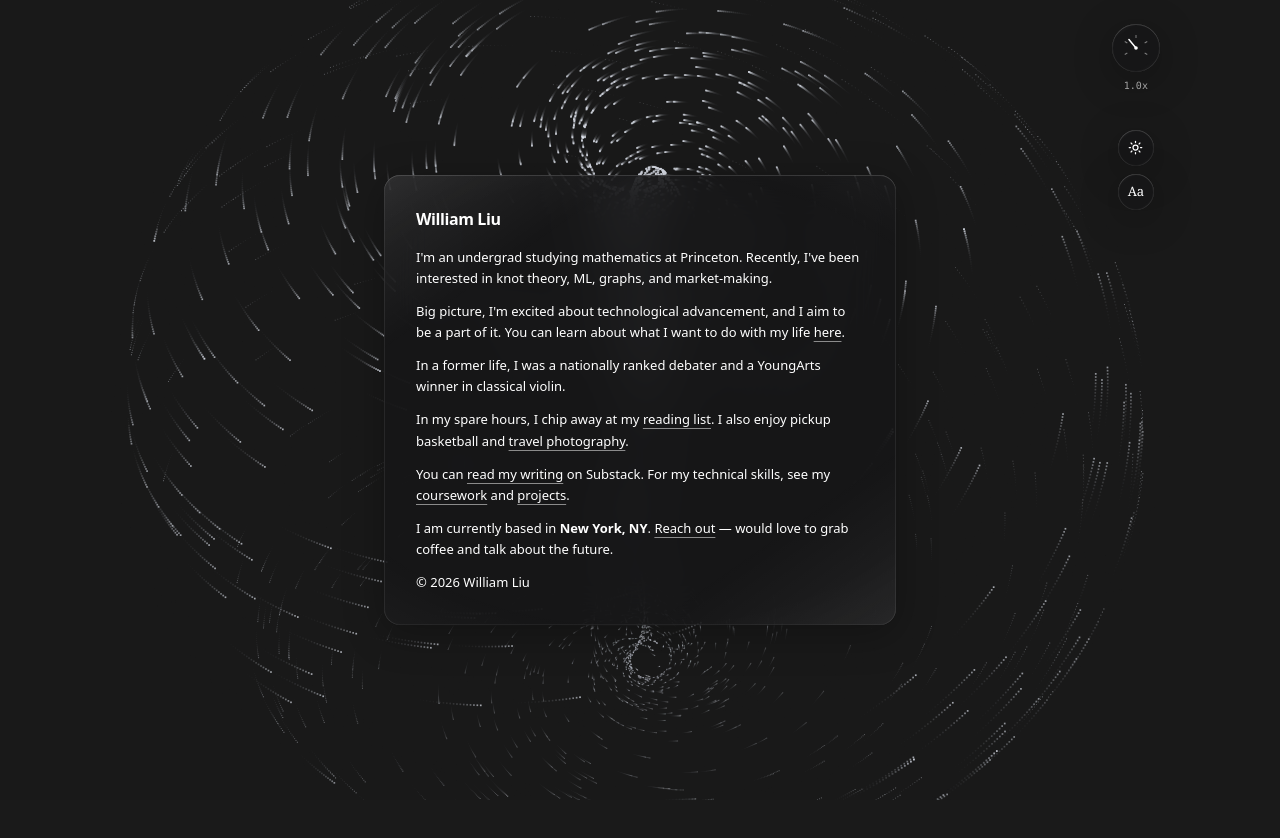
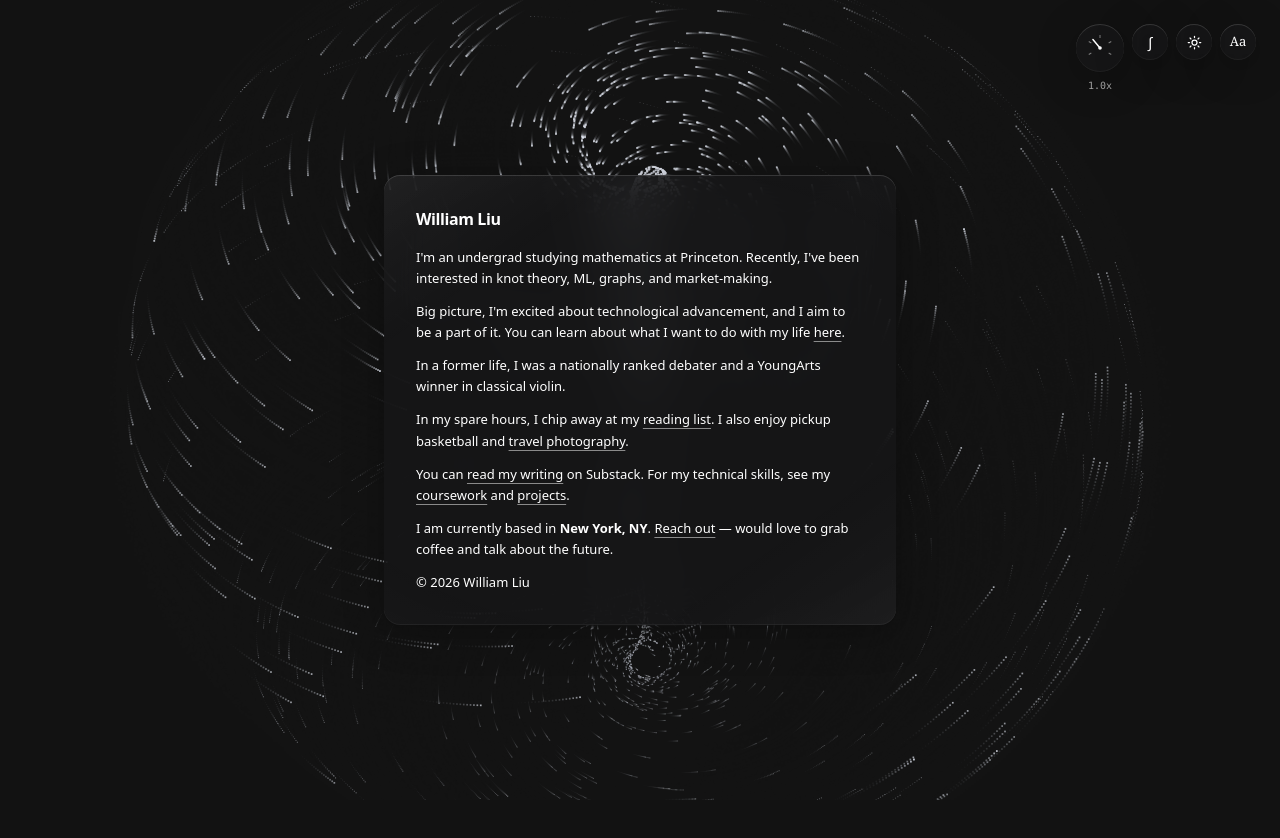
Before and after one commit to thewilliamliu/personal-website, a Next.js app: page / in a window 1280 px wide. Shown: the top 838 px of the page. Built offline with nearby package versions, Linux system fonts and the light colour scheme.

Commit message:
Darker bg, softer glass gradient, no side rims, horizontal controls with math button

```diff
--- a/app/components/aizawa.tsx
+++ b/app/components/aizawa.tsx
@@ -31,7 +31,7 @@ export default function AizawaBackground() {
 
     // Theme-aware colors
     const themes = {
-      dark: { bg: '#1a1a1a', trail: 'rgba(26, 26, 26, 0.18)', dot: '225, 230, 240' },
+      dark: { bg: '#121212', trail: 'rgba(18, 18, 18, 0.18)', dot: '225, 230, 240' },
       light: { bg: '#f6f1e7', trail: 'rgba(246, 241, 231, 0.18)', dot: '70, 58, 45' },
     }
     let colors =
--- a/app/components/controls.tsx
+++ b/app/components/controls.tsx
@@ -1,6 +1,7 @@
 'use client'
 
 import { useEffect, useState } from 'react'
+import Link from 'next/link'
 import SpeedDial from 'app/components/speed-dial'
 
 // Top-right control cluster: speed dial (optional) with a "see the math"
@@ -38,19 +39,16 @@ export default function Controls({ showDial = false }: { showDial?: boolean }) {
     'glass-card flex h-9 w-9 cursor-pointer items-center justify-center rounded-full text-[13px] transition-transform hover:scale-105'
 
   return (
-    <div className="fixed right-6 top-6 z-10 flex flex-col items-center gap-2">
-      {showDial && (
-        <div className="group relative">
-          <SpeedDial />
-          {/* hover popup */}
-          <div
-            role="tooltip"
-            className="glass-card pointer-events-none absolute right-full top-2 mr-3 whitespace-nowrap rounded-lg px-3 py-1.5 text-[11px] opacity-0 transition-opacity duration-150 group-hover:opacity-100"
-          >
-            click to see the math of the background
-          </div>
-        </div>
-      )}
+    <div className="fixed right-6 top-6 z-10 flex flex-row items-start gap-2">
+      {showDial && <SpeedDial />}
+      <Link
+        href="/attractor"
+        className={btn}
+        aria-label="The math behind the background"
+        title="The math behind the background"
+      >
+        <span className="text-[15px] leading-none">∫</span>
+      </Link>
       <button
         type="button"
         onClick={toggleTheme}
--- a/app/global.css
+++ b/app/global.css
@@ -6,7 +6,7 @@
 
 /* Theme variables */
 :root {
-  --bg: #1a1a1a;
+  --bg: #121212;
   --fg: #ffffff;
   --fg-dim: rgba(255, 255, 255, 0.5);
   --card: rgba(22, 22, 24, 0.82);
@@ -56,9 +56,7 @@ body {
   box-shadow:
     0 8px 40px rgba(0, 0, 0, 0.28),
     inset 0 1px 0 rgba(255, 255, 255, 0.14),
-    inset 0 -1px 0 rgba(255, 255, 255, 0.05),
-    inset 1px 0 0 rgba(255, 255, 255, 0.07),
-    inset -1px 0 0 rgba(255, 255, 255, 0.07);
+    inset 0 -1px 0 rgba(255, 255, 255, 0.05);
 }
 .glass-card::before {
   content: '';
@@ -70,15 +68,15 @@ body {
     radial-gradient(
       120% 90% at 50% 50%,
       transparent 55%,
-      rgba(255, 255, 255, 0.055) 86%,
-      rgba(255, 255, 255, 0.1) 100%
+      rgba(255, 255, 255, 0.028) 86%,
+      rgba(255, 255, 255, 0.05) 100%
     ),
     linear-gradient(
       145deg,
-      rgba(255, 255, 255, 0.08) 0%,
+      rgba(255, 255, 255, 0.04) 0%,
       transparent 22%,
       transparent 78%,
-      rgba(255, 255, 255, 0.05) 100%
+      rgba(255, 255, 255, 0.025) 100%
     );
 }
 :root[data-theme='light'] .glass-card {
@@ -92,15 +90,15 @@ body {
     radial-gradient(
       120% 90% at 50% 50%,
       transparent 55%,
-      rgba(255, 255, 255, 0.35) 86%,
-      rgba(255, 255, 255, 0.6) 100%
+      rgba(255, 255, 255, 0.18) 86%,
+      rgba(255, 255, 255, 0.3) 100%
     ),
     linear-gradient(
       145deg,
-      rgba(255, 255, 255, 0.5) 0%,
+      rgba(255, 255, 255, 0.25) 0%,
       transparent 22%,
       transparent 78%,
-      rgba(255, 255, 255, 0.3) 100%
+      rgba(255, 255, 255, 0.15) 100%
     );
 }
 
```
